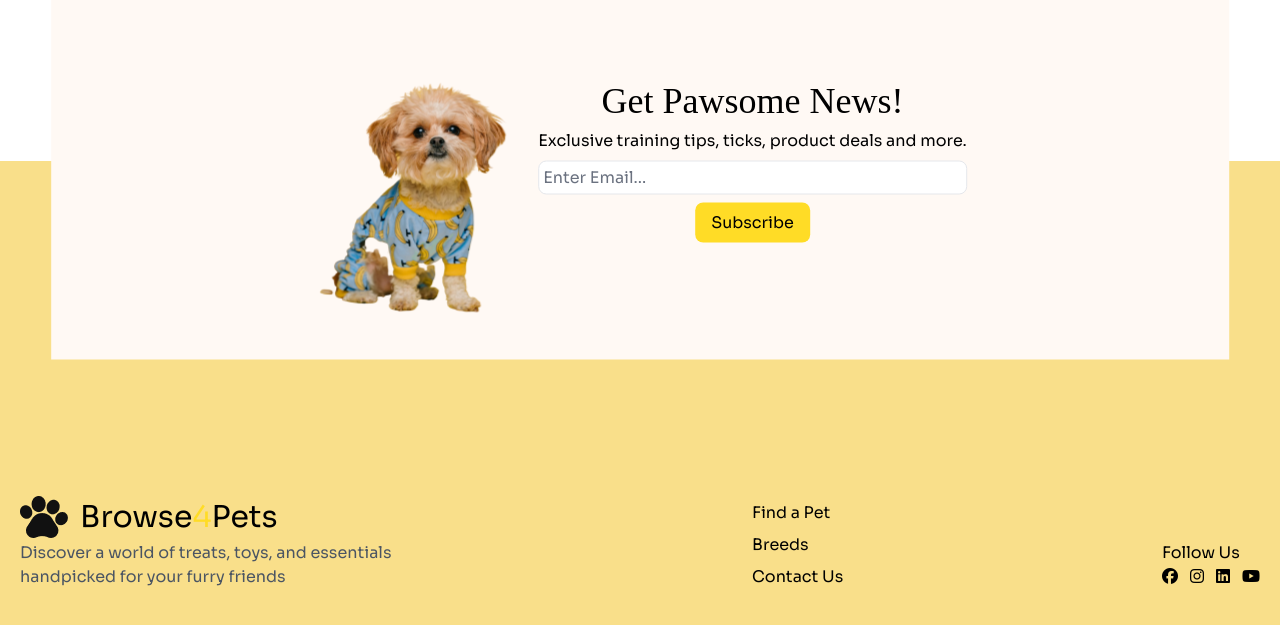
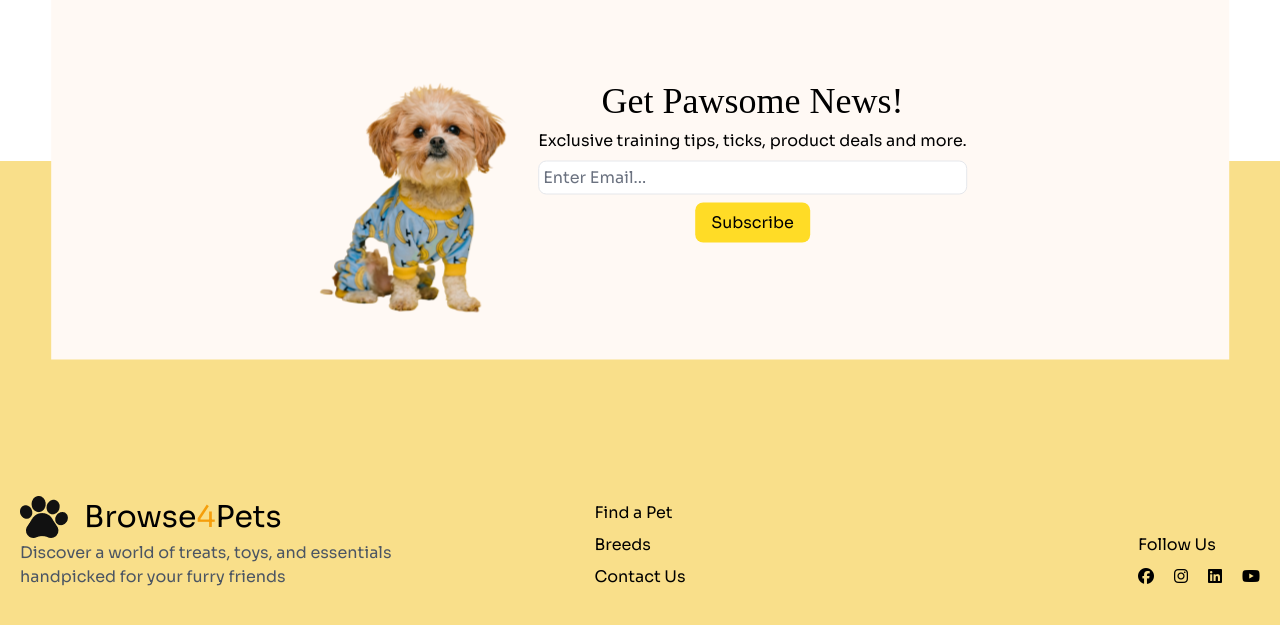
Before and after one commit to SwatchOfNoGround/Assignment-3, a plain HTML site: page index.html in a window 1280 px wide. Shown: the part 3599-4224 px from the top of the page. Drawn offline with nearby package versions, Linux system fonts and the light colour scheme; a web font is replaced by a local one.

Commit message:
almost done

```diff
--- a/index.html
+++ b/index.html
@@ -483,18 +483,18 @@
             <!-- footer section -->
             <section class="bg-card-bg pb-10 pt-80 md:pt-72">
                 <div class="container md:w-11/13 mx-auto font-sora ">
-                    <div class="space-y-8 p-5 md:flex md:justify-between md:gap-10 md:items-end">
+                    <div class="space-y-8 p-5 md:flex md:justify-between md:items-end">
                         <!-- left items -->
-                        <div class="md:w-1/3">
-                            <div class="flex items-center lg:flex-1">
+                        <div class="flex-1">
+                            <div class="flex items-center">
                                 <!-- footer logo -->
-                                <div class="py-3 md:py-0">
+                                <div class="py-3 md:py-0 sm:mr-1 md:mr-2 lg:mr-3 xl:mr-4">
                                     <img src="./c1-assets/logo-footer.png" alt="" class="h-1/2">
                                 </div>
                                 <!-- text with logo -->
-                                <div class="sm:ml-1 md:ml-2 lg:ml-3 xl:ml-4m">
+                                <div>
                                     <h3 class="md:text-xl lg:text-2xl xl:text-3xl">Browse<span
-                                            class="text-secondary">4</span>Pets</h3>
+                                            class="text-amber-500">4</span>Pets</h3>
                                 </div>
                             </div>
                             <!-- text below logo -->
@@ -505,6 +505,7 @@
                             </div>
                         </div>
                         <!-- middle items -->
+                        <div class="flex flex-1 md:justify-center">
                             <div>
                                 <ul class="space-y-2">
                                     <li>Find a Pet</li>
@@ -512,17 +513,22 @@
                                     <li>Contact Us</li>
                                 </ul>
                             </div>
+                        </div>
                         <!-- right items -->
+                        <div class="flex flex-1 md:justify-end">
+                            <div class="space-y-2">
                                 <div>
                                     <p>Follow Us</p>
+                                </div>
                                 <!-- icons -->
                                 <div>
-                                <ul class="flex flex-row gap-3">
+                                    <ul class="flex flex-row gap-5">
                                         <li><i class="fa-brands fa-facebook"></i></li>
                                         <li><i class="fa-brands fa-instagram"></i></li>
                                         <li><i class="fa-brands fa-linkedin"></i></li>
                                         <li><i class="fa-brands fa-youtube"></i></li>
                                     </ul>
+                                </div>
                             </div>
                         </div>
                     </div>
```
Lines whose indentation alone changed are shown as unchanged.
